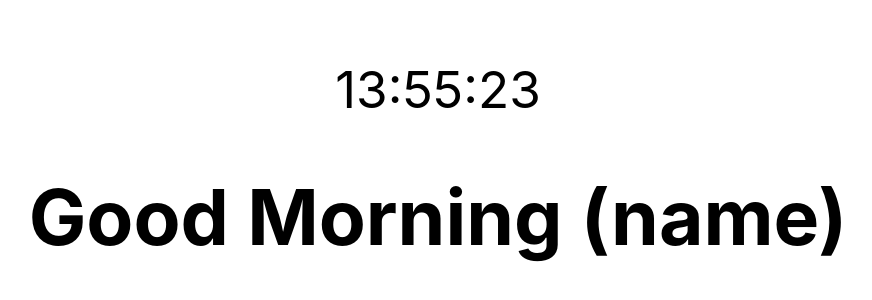
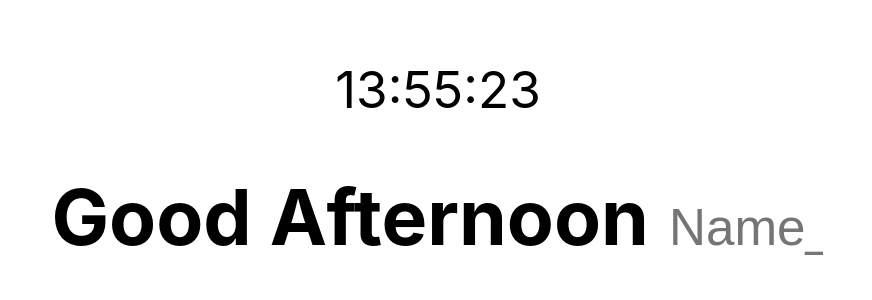
Before and after one commit to kaycmendes/todoTab, a React (Create React App) app: page / in a window 1280 px wide. Shown: the part 182-482 px from the top of the page, without its empty margins (202-1074 px from the left). Built offline with nearby package versions, Linux system fonts and the light colour scheme.

Commit message:
add custom greeting

```diff
--- a/src/App.css
+++ b/src/App.css
@@ -1,23 +1,39 @@
-.greeting,.clock {
+.greeting,
+.clock {
   display: flex;
   flex-direction: column;
   justify-content: center;
   align-items: center;
 
 }
-.clock{
+
+.clock {
   font-size: 4vw;
 }
 
-.greeting{
-  font-size:3vw;
+.greeting,
+input {
+  font-size: 3vw;
+}
+
+input {
+  text-decoration: none;
+  border: none;
+  background: transparent;
+  width: 3em;
+  font-size: 4vw;
+}
+
+textarea:focus,
+input:focus {
+  outline: none;
 }
 
 
-.App{
-    height: 50vh;
-    width: 100%;
-    margin: 0 auto;
-    position: absolute;
-    top: 30%;
+.App {
+  height: 50vh;
+  width: 100%;
+  margin: 0 auto;
+  position: absolute;
+  top: 30%;
 }
--- a/src/components/Clock.jsx
+++ b/src/components/Clock.jsx
@@ -6,15 +6,16 @@ class Clock extends Component {
         super(props);
         this.state = {
             //set default static time
-            time: `${new Date().getHours()}:${new Date().getMinutes() < 10 ? '0' : ''}${new Date().getMinutes()}:${new Date().getSeconds() < 10 ? '0' + new Date.getSeconds() : new Date().getSeconds()}`
+            time: 'Loading...'
+            // time: `${new Date().getHours()}:${new Date().getMinutes() < 10 ? '0' : ''}${new Date().getMinutes()}:${new Date().getSeconds() < 10 ? '0' + new Date.getSeconds() : new Date().getSeconds().toLocaleString('en-US',{ hour12: false })}`.toString()
         }
 
     }
 
 
     hours() {
-        let day = new Date();
-        let formatTime = `${day.getHours()}:${day.getMinutes() < 10 ? '0' : ''}${day.getMinutes()}:${day.getSeconds() < 10 ? '0' + day.getSeconds() : day.getSeconds()}`;
+        let day = new window.Date();
+        let formatTime = `${day.getHours()}:${day.getMinutes() < 10 ? '0' : ''}${day.getMinutes()}:${day.getSeconds() < 10 ? '0' + day.getSeconds() : day.getSeconds().toLocaleString('en-US',{ hour12: false })}`;
         this.setState({
             time: formatTime
         });
--- a/src/components/Greeting.jsx
+++ b/src/components/Greeting.jsx
@@ -1,34 +1,70 @@
+
+import React, { Component } from "react"
+
+class Greeting extends Component {
+  constructor(props) {
+    super(props);
+    this.inputRef = React.createRef()
+
+  }
+
+  nameInput = () => {
+    return (
+      <input ref={this.inputRef} id="name" type="text" placeholder="Name_"></input>
+    )
+  }
+
+  //set dynamic greetings
+  dayNight = () => {
+    let day = this.props.time.slice(0, 2)
+    if (day <= 12 && day >= 6) {
+      day = 'Morning'
+    } else if (day > 12 && day < 17) {
+      day = 'Afternoon'
+    } else {
+      day = 'Evening'
+    }
+    return day
+  }
+
+
+  setName = (e) => {
+    if (e.type === 'keypress') {
+      console.log('working')
+    }
+  }
+
+  getName = () => {
+    if (localStorage.getItem('name') === null) {
+      this.inputRef.current.focus()
+    }
+  }
+
+
+  events = () => {
+    let name = this.inputRef.current;
+    name.addEventListener('keypress', this.setName)
+    name.addEventListener('blur', this.setName)
+  }
+
+  //run
+  componentDidMount() {
+    let name = this.inputRef.current
+    console.log(name.style);
+    this.dayNight();
+    this.getName();
+    this.events();
+  }
 
 
 
-import React from 'react';
-
-
-
-function Greeting(props) {
-
-  function dayNight(){
-    let day = props.time[0];
-    if(day < 12){
-      day = 'Morning'
-    }else if(day > 12){
-      day = 'Afternoon'
-    }else if(day > 18){
-      day = 'Night'
-    }
-    return day
-
-  }dayNight()
-
-
+  render() {
     return (
-      <>
-        <div className="greeting">
-          <h1> Good {dayNight()} (name)</h1>
-        </div>
-      </>
+      <div className="greeting" >
+        <h1> Good {this.dayNight()} {this.nameInput()}</h1>
+      </div>
     )
-
+  }
 
 }
 
```
Also changed, not shown: public/index.html (+0 -22 lines).
